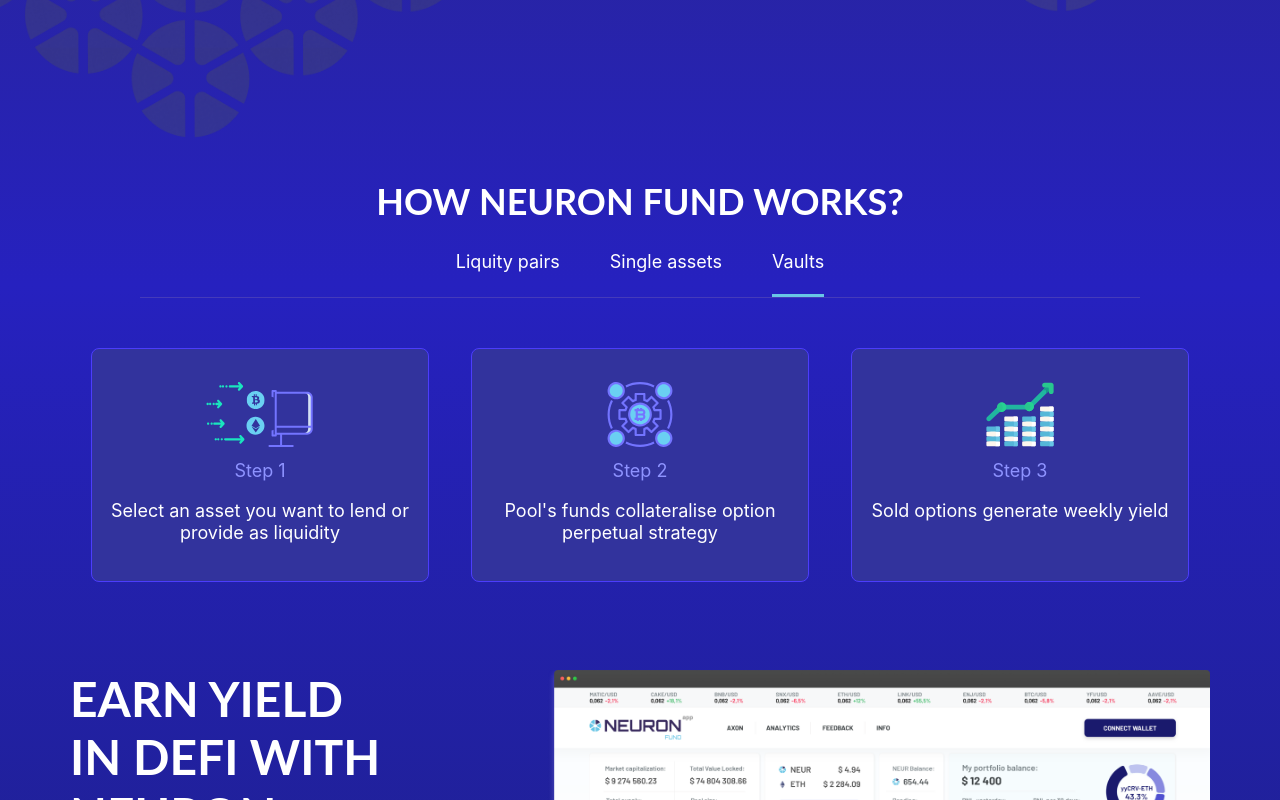
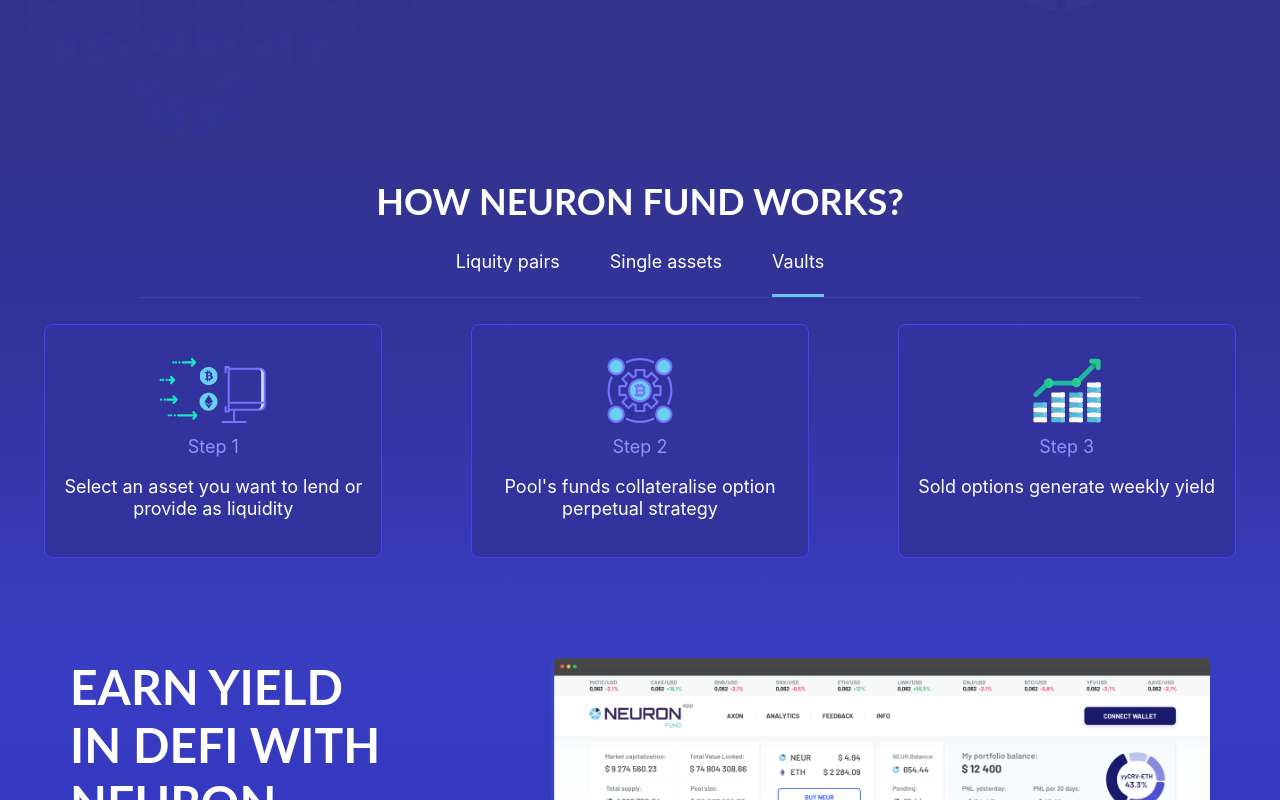
Before and after one commit to aleksandr-kiliushin/neuron, a Next.js app: page / in a window 1280 px wide. Shown: the part 620-1420 px from the top of the page. Built offline with nearby package versions, Linux system fonts and the light colour scheme.

Commit message:
fix background gradient

```diff
--- a/src/components/home/Demo/index.tsx
+++ b/src/components/home/Demo/index.tsx
@@ -17,6 +17,7 @@
 				column-gap: 50px;
 				height: 550px;
 				padding-left: 70px;
+				background: linear-gradient(180deg, #383dc2 0%, #2c29ba 100%);
 			`}
 		>
 			<div
--- a/src/components/home/Faq/index.tsx
+++ b/src/components/home/Faq/index.tsx
@@ -12,6 +12,7 @@
 				column-gap: 70px;
 				height: 890px;
 				padding: 95px 70px 155px;
+				background: linear-gradient(179.65deg, #8d8bff 12.33%, #cac9ff 52.38%, #ffffff 87.42%);
 			`}
 		>
 			<h2
--- a/src/components/home/HowItWorks/Cards.tsx
+++ b/src/components/home/HowItWorks/Cards.tsx
@@ -29,7 +29,8 @@
 			css={css`
 				display: flex;
 				justify-content: space-around;
-				margin-top: 50px;
+				padding-bottom: 100px;
+				background: linear-gradient(180deg, #333398 0%, #383dc1 96.35%);
 			`}
 		>
 			{cards.map(({ image, stepNumber, text }) => (
--- /dev/null
+++ b/src/components/home/HowItWorks/HeaderAndTabs.tsx
@@ -0,0 +1,60 @@
+import { css } from '@emotion/react'
+
+// Styles
+import { Color } from '#styles/constants'
+
+export const HeaderAndTabs = () => {
+	const tabs = [
+		{ isActive: false, name: 'Liquity pairs' },
+		{ isActive: false, name: 'Single assets' },
+		{ isActive: true, name: 'Vaults' },
+	]
+
+	return (
+		<div
+			css={css`
+				height: 204px;
+				padding: 60px 70px 28px;
+			`}
+		>
+			<h2
+				css={css`
+					display: flex;
+					align-items: center;
+					margin: 0;
+					color: white;
+					flex-direction: column;
+					font-size: 36px;
+					line-height: 43px;
+				`}
+			>
+				How Neuron Fund works?
+			</h2>
+
+			<div
+				css={css`
+					display: flex;
+					justify-content: center;
+					column-gap: 50px;
+					margin: 28px 70px 0;
+					border-bottom: 1px solid ${Color.Violet5};
+				`}
+			>
+				{tabs.map(({ isActive, name }) => (
+					<div
+						css={css`
+							padding-bottom: 21px;
+							color: white;
+							font-size: 18px;
+							line-height: 22px;
+							border-bottom: ${isActive ? `3px solid ${Color.Blue1}` : 'none'};
+						`}
+						key={name}
+					>
+						{name}
+					</div>
+				))}
+			</div>
+		</div>
+	)
+}
--- a/src/components/home/HowItWorks/index.tsx
+++ b/src/components/home/HowItWorks/index.tsx
@@ -1,64 +1,17 @@
 import { css } from '@emotion/react'
 
 // Components
+import { HeaderAndTabs } from './HeaderAndTabs'
 import { Cards } from './Cards'
 
-// Styles
-import { Color } from '#styles/constants'
-
 export const HowItWorks = () => {
-	const tabs = [
-		{ isActive: false, name: 'Liquity pairs' },
-		{ isActive: false, name: 'Single assets' },
-		{ isActive: true, name: 'Vaults' },
-	]
-
 	return (
 		<div
 			css={css`
-				height: 550px;
-				padding: 60px 70px 95px;
+				background: linear-gradient(180deg, #34338d 0%, #2d33b3 100%);
 			`}
 		>
-			<h2
-				css={css`
-					display: flex;
-					align-items: center;
-					margin: 0;
-					color: white;
-					flex-direction: column;
-					font-size: 36px;
-					line-height: 43px;
-				`}
-			>
-				HOW NEURON FUND WORKS?
-			</h2>
-
-			<div
-				css={css`
-					display: flex;
-					justify-content: center;
-					column-gap: 50px;
-					margin: 28px 70px 50px;
-					border-bottom: 1px solid ${Color.Violet5};
-				`}
-			>
-				{tabs.map(({ isActive, name }) => (
-					<div
-						css={css`
-							padding-bottom: 21px;
-							color: white;
-							font-size: 18px;
-							line-height: 22px;
-							border-bottom: ${isActive ? `3px solid ${Color.Blue1}` : 'none'};
-						`}
-						key={name}
-					>
-						{name}
-					</div>
-				))}
-			</div>
-
+			<HeaderAndTabs />
 			<Cards />
 		</div>
 	)
--- a/src/components/home/Intro.tsx
+++ b/src/components/home/Intro.tsx
@@ -20,6 +20,8 @@
 			css={css`
 				position: relative;
 				height: 650px;
+				background: linear-gradient(180deg, #2b2974 0%, #343390 100%);
+				backdrop-filter: blur(10px);
 			`}
 		>
 			<div
--- a/src/components/home/WhyNeuron/index.tsx
+++ b/src/components/home/WhyNeuron/index.tsx
@@ -25,6 +25,7 @@
 				row-gap: 50px;
 				height: 890px;
 				padding: 95px 70px;
+				background: linear-gradient(180deg, #2c29ba 0%, #2b28b9 0.01%, #8d8bff 100%);
 			`}
 		>
 			<h2
--- a/src/pages/index.tsx
+++ b/src/pages/index.tsx
@@ -13,18 +13,12 @@
 export default function Home() {
 	return (
 		<>
-			<div
-				css={css`
-					background: linear-gradient(#2b2974, #2621bf, #1c2082, #6361f0, #ffffff);
-				`}
-			>
 			<Header />
 			<Intro />
 			<HowItWorks />
 			<Demo />
 			<WhyNeuron />
 			<Faq />
-			</div>
 			<Footer />
 		</>
 	)
```
Lines whose indentation alone changed are shown as unchanged.
